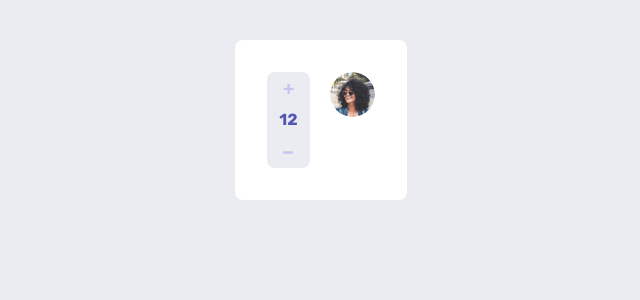
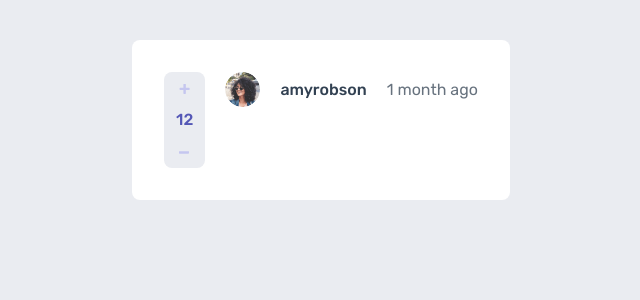
Before and after one commit to ramonhentges/interactive-comments, a Next.js app: page / in a window 1280 px wide. Shown: the top 300 px of the page, without its empty margins (319-959 px from the left). Built offline with nearby package versions, Linux system fonts and the light colour scheme.

Commit message:
feat: typographys

```diff
--- a/src/components/Avatar/index.tsx
+++ b/src/components/Avatar/index.tsx
@@ -6,8 +6,8 @@ export const Avatar = ({ imgUrl }: AvatarProps) => {
       src={imgUrl}
       alt="Avatar"
       className="rounded-full"
-      width={45}
-      height={45}
+      width={35}
+      height={35}
     />
   );
 };
--- a/src/components/RateComment/index.tsx
+++ b/src/components/RateComment/index.tsx
@@ -12,7 +12,7 @@ export const RateComment = () => {
           height={'11px'}
         />
       </button>
-      <p className="font-rubik font-semibold text-base text-blue">12</p>
+      <p className="font-rubik font-medium text-base text-blue">12</p>
       <button>
         <Image
           src="/assets/icon-minus.svg"
--- /dev/null
+++ b/src/components/Typography/Body/index.tsx
@@ -0,0 +1,9 @@
+export const Body = ({ children }: BodyProps) => {
+  return (
+    <p className="font-rubik text-base text-grayBlue font-normal">{children}</p>
+  );
+};
+
+type BodyProps = {
+  children: React.ReactNode;
+};
--- /dev/null
+++ b/src/components/Typography/Username/index.tsx
@@ -0,0 +1,9 @@
+export const Username = ({ username }: UsernameProps) => {
+  return (
+    <p className="font-rubik text-base text-darkBlue font-medium">{username}</p>
+  );
+};
+
+type UsernameProps = {
+  username: string;
+};
--- /dev/null
+++ b/src/components/Typography/index.ts
@@ -0,0 +1 @@
+export * from './Username';
--- a/src/components/index.ts
+++ b/src/components/index.ts
@@ -1,2 +1,3 @@
 export * from './RateComment';
 export * from './Avatar';
+export * from './Typography';
--- a/src/pages/index.tsx
+++ b/src/pages/index.tsx
@@ -1,6 +1,7 @@
 import type { NextPage } from 'next';
 import Head from 'next/head';
-import { Avatar, RateComment } from '../components';
+import { Avatar, RateComment, Username } from '../components';
+import { Body } from '../components/Typography/Body';
 
 const Home: NextPage = () => {
   return (
@@ -16,8 +17,10 @@ const Home: NextPage = () => {
           <div className="bg-white rounded-lg flex flex-row items-start gap-5 p-8">
             <RateComment />
             <div className="flex flex-col gap-5">
-              <div className="flex-flex-row gap-5 items-start">
+              <div className="flex flex-row gap-5 items-center">
                 <Avatar imgUrl="/assets/avatars/image-amyrobson.png" />
+                <Username username={'amyrobson'} />
+                <Body>1 month ago</Body>
               </div>
             </div>
           </div>
```
